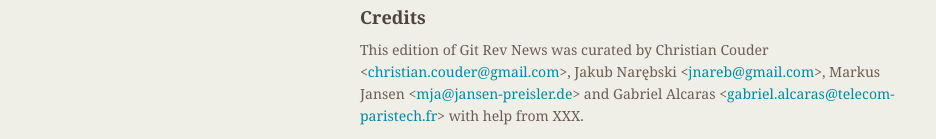
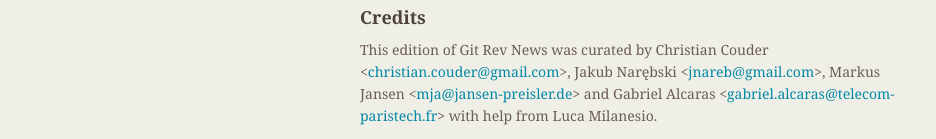
Before and after one commit to git/git.github.io, a Jekyll site: the page built from rev_news/drafts/edition-50.md, in a window 1280 px wide. Shown: the part 1633-1772 px from the top of the page, without its empty margins (174-1110 px from the left). Built offline with Jekyll 4.4.1, drawn with Linux system fonts in a browser that asks for light colours.

Commit message:
rn-50: add Luca Milanesio among the helpers

```diff
--- a/rev_news/drafts/edition-50.md
+++ b/rev_news/drafts/edition-50.md
@@ -89,7 +89,8 @@
 
 + Bitbucket Server [6.2](https://confluence.atlassian.com/bitbucketserver/bitbucket-server-release-notes-872139866.html)
 + Gerrit Code Review [2.13.14](https://www.gerritcodereview.com/2.13.html#21314),
-[2.14.20](https://www.gerritcodereview.com/2.14.html#21420), [2.15.13](https://www.gerritcodereview.com/2.15.html#21513)
+[2.14.20](https://www.gerritcodereview.com/2.14.html#21420),
+[2.15.13](https://www.gerritcodereview.com/2.15.html#21513)
 + GitHub Enterprise [2.16.6](https://enterprise.github.com/releases/2.16.6/notes),
 [2.15.11](https://enterprise.github.com/releases/2.15.11/notes),
 [2.14.18](https://enterprise.github.com/releases/2.14.18/notes),
@@ -132,4 +133,4 @@
 Jakub Narębski &lt;<jnareb@gmail.com>&gt;,
 Markus Jansen &lt;<mja@jansen-preisler.de>&gt; and
 Gabriel Alcaras &lt;<gabriel.alcaras@telecom-paristech.fr>&gt;
-with help from XXX.
+with help from Luca Milanesio.
```
